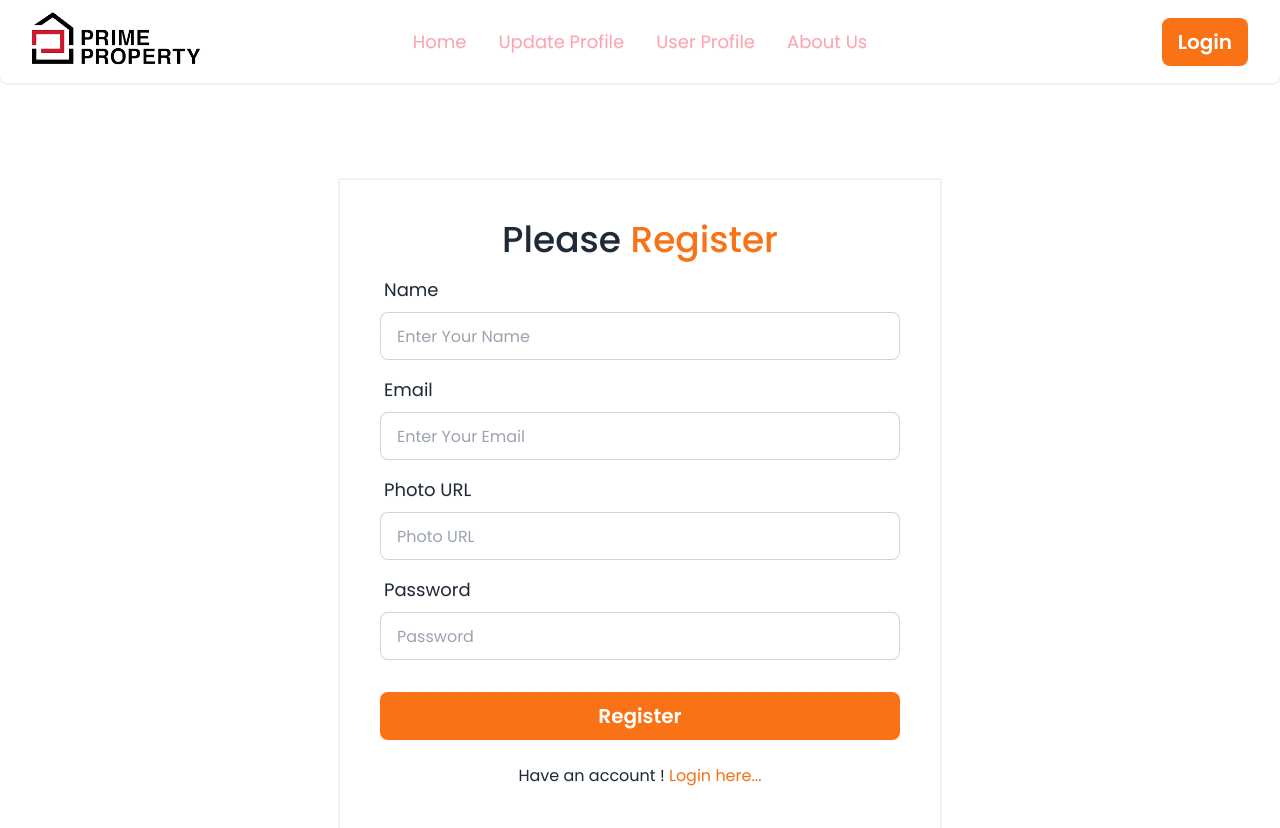
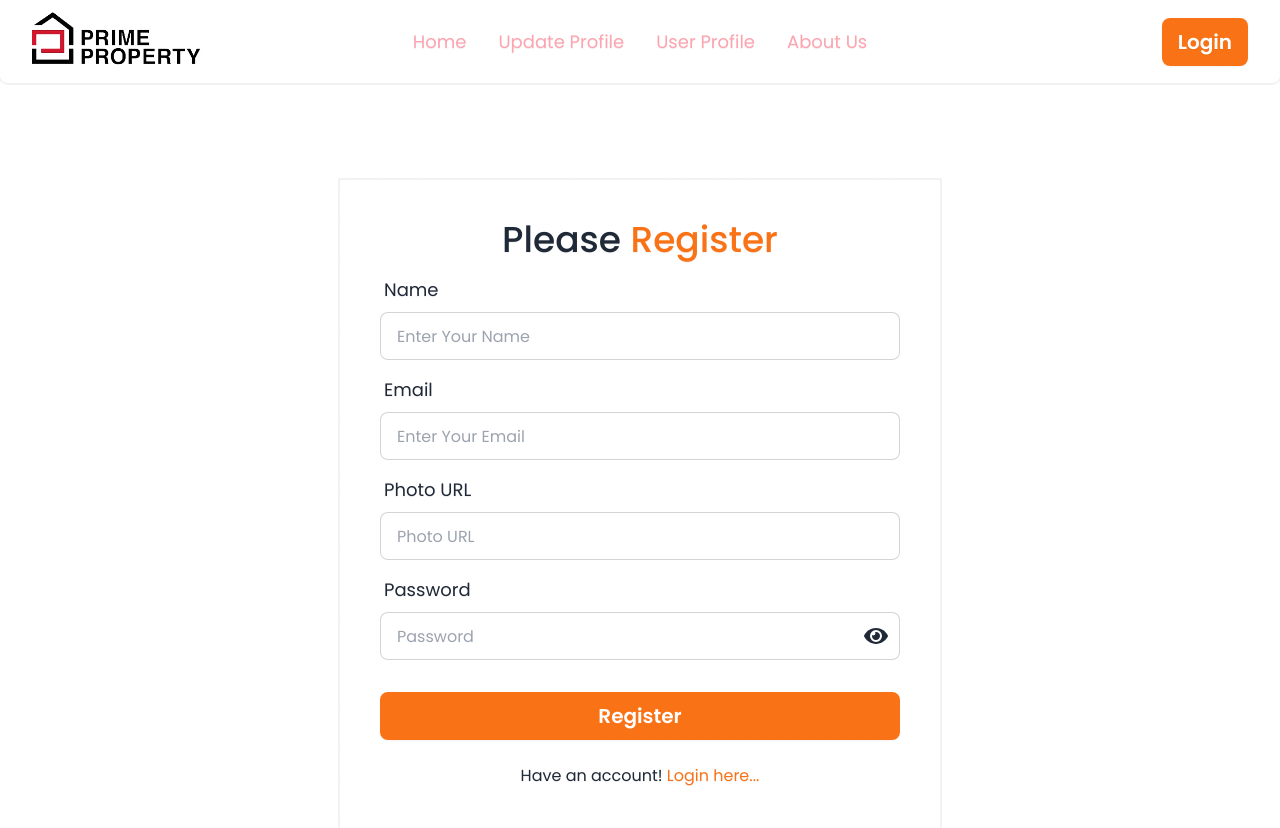
Before and after one commit to codewithToufikul/A9-Prime-Property, a React (Vite) app: page /register in a window 1280 px wide. Built offline with nearby package versions, Linux system fonts and the light colour scheme; no server answers.

Commit message:
register page password validation added

```diff
--- a/package.json
+++ b/package.json
@@ -19,6 +19,7 @@
     "react-hook-form": "^7.51.3",
     "react-icons": "^5.0.1",
     "react-router-dom": "^6.22.3",
+    "react-toastify": "^10.0.5",
     "sort-by": "^1.2.0",
     "swiper": "^11.1.0"
   },
--- a/src/Pages/Login.jsx
+++ b/src/Pages/Login.jsx
@@ -4,9 +4,12 @@ import { Link } from "react-router-dom";
 import { useContext, useEffect } from "react";
 import { useForm } from "react-hook-form";
 import { AuthContext } from "../Provider/AuthProvider";
+import React from "react";
+import { ToastContainer, toast } from "react-toastify";
+import "react-toastify/dist/ReactToastify.css";
 
 const Login = () => {
-  const {loginUser, googleLogin} = useContext(AuthContext);
+  const {loginUser, googleLogin, githubLogin} = useContext(AuthContext);
     useEffect(()=>{
         document.title= 'Login'
     },[])
@@ -28,9 +31,19 @@ const Login = () => {
     const handleGoogleLogin = () =>{
       googleLogin()
       .then(result=>{
+        toast.success("Login Success");
       })
       .catch(error=>{
         console.error(error);
+      })
+    }
+    const handleGithubLogin = () =>{
+      githubLogin()
+      .then(result=>{
+        toast.success("Login Success");
+      })
+      .catch(result=>{
+
       })
     }
   return (
@@ -81,7 +94,7 @@ const Login = () => {
                 </div>
                 <p className="  btn border-none rounded-none">Google</p>
             </button>
-            <button className=" flex">
+            <button onClick={handleGithubLogin} className=" flex">
                 <div>
                 <p className=" p-4 bg-slate-600 text-white"><FaGithub /></p>
                 </div>
@@ -90,7 +103,7 @@ const Login = () => {
         </div>
         <p className=" mt-6 text-base text-center">Don't have an account ! <Link to="/register" className=" text-orange-500">Register here...</Link></p>
       </div>
-
+      <ToastContainer />
     </div>
   );
 };
--- a/src/Pages/Register.jsx
+++ b/src/Pages/Register.jsx
@@ -1,12 +1,16 @@
 import Navbar from "./Shared/Navbar";
 import { FaGoogle, FaGithub  } from "react-icons/fa";
 import { Link } from "react-router-dom";
-import { useContext, useEffect } from "react";
+import { useContext, useEffect, useState } from "react";
 import { AuthContext } from "../Provider/AuthProvider";
 import { useForm } from "react-hook-form";
+import { FaEye } from "react-icons/fa";
+import { FaEyeSlash } from "react-icons/fa6";
 
 const Register = () => {
+  const [passError, setPassError] = useState('')
   const {creatUser} = useContext(AuthContext);
+  const [show, setShow] = useState(false);
     useEffect(()=>{
         document.title= 'Register'
     },[])
@@ -18,63 +22,72 @@ const Register = () => {
     } = useForm()
 
     const onSubmit = (data) => {
+      if(data.password.length <= 6){
+        setPassError('please provide more then 6 character password');
+        return;
+    }
+      if(!/[A-Z]/.test(data.password)){
+        setPassError('please must contain at least one uppercase letter')
+        return;
+      }
+      else if(!/[a-z]/.test(data.password)){
+        setPassError('please must contain at least one lowercase letter')
+        return;
+      }
       creatUser(data.email, data.password)
       .then(result=>{
+        setPassError('')
         console.log(result.user);
       })
       .catch(error=>{
         console.error(error);
       })
     }
+    const handlePasswordShow = () =>{
+      setShow(!show)
+    }
+
     return (
-        <div className=" min-h-screen" >
-          <div className=" md:h-[100px] h-[70px]">
+        <div className="min-h-screen">
+          <div className="md:h-[100px] h-[70px]">
             <Navbar></Navbar>
-
           </div>
-          <div className=" max-w-[600px] m-auto glass p-10 lg:mt-20">
-
+          <div className="max-w-[600px] m-auto glass p-10 lg:mt-20">
             <form onSubmit={handleSubmit(onSubmit)} className="card-body p-0">
-                <h1 className=" text-center  text-4xl font-medium">Please <span className=" text-orange-500">Register</span></h1>
+              <h1 className="text-center text-4xl font-medium">Please <span className="text-orange-500">Register</span></h1>
               <div className="form-control">
-              <label className="label text-lg">
-                Name
-              </label>
-              <input  type="name" placeholder="Enter Your Name" className="input input-bordered" {...register("fullName", { required: true })} />
-              {errors.fullName && <span className=" text-red-500">This field is required</span>}
+                <label className="label text-lg">Name</label>
+                <input type="name" placeholder="Enter Your Name" className="input input-bordered" {...register("fullName", { required: true })} />
+                {errors.fullName && <span className="text-red-500">This field is required</span>}
               </div>
               <div className="form-control">
-              <label className="label text-lg">
-                Email
-              </label>
-              <input  type="email" placeholder="Enter Your Email" className="input input-bordered" {...register("email", { required: true })} />
-              {errors.email && <span className=" text-red-500">This field is required</span>}
+                <label className="label text-lg">Email</label>
+                <input type="email" placeholder="Enter Your Email" className="input input-bordered" {...register("email", { required: true })} />
+                {errors.email && <span className="text-red-500">This field is required</span>}
               </div>
               <div className="form-control">
-              <label className="label text-lg">
-                Photo URL
-              </label>
-              <input  type="url" placeholder="Photo URL" className="input input-bordered" {...register("photoUrl", { required: true })} />
-             {errors.photoUrl && <span className=" text-red-500">This field is required</span>}
+                <label className="label text-lg">Photo URL</label>
+                <input type="url" placeholder="Photo URL" className="input input-bordered" {...register("photoUrl", { required: true })} />
+                {errors.photoUrl && <span className="text-red-500">This field is required</span>}
               </div>
               <div className="form-control">
-              <label className="label text-lg">
-                Password
-              </label>
-              <input  type="password" placeholder="Password" className="input input-bordered" {...register("password", { required: true })} />
-              {errors.password && <span className=" text-red-500">This field is required</span>}
-
+                <label className="label text-lg">Password</label>
+                <div className=" relative">
+                <input type={show ? 'password' : 'text'} placeholder="Password" className=" w-full input input-bordered" {...register("password", { required: true })} />
+                <p onClick={handlePasswordShow} className={`absolute top-3 right-3 text-2xl ${show ? 'hidden' : ''}`}><FaEye /></p>
+                <p onClick={handlePasswordShow} className={`absolute top-3 right-3 text-2xl ${!show ? 'hidden' : ''}`}><FaEyeSlash /></p>
+                </div>
+                {errors.password && <span className="text-red-500">This field is required</span>}
+                {
+                  passError ? <span className=" text-[13px] text-red-500">{passError}</span> : ''
+                }
               </div>
               <div className="form-control mt-6">
                 <button className="btn bg-orange-500 border-none text-xl text-white">Register</button>
               </div>
-
-
             </form>
-
-            <p className=" mt-6 text-base text-center">Have an account ! <Link to="/login" className=" text-orange-500">Login here...</Link></p>
+            <p className="mt-6 text-base text-center">Have an account! <Link to="/login" className="text-orange-500">Login here...</Link></p>
           </div>
-
         </div>
       );
 };
--- a/src/Provider/AuthProvider.jsx
+++ b/src/Provider/AuthProvider.jsx
@@ -2,8 +2,11 @@ import { createUserWithEmailAndPassword, onAuthStateChanged, signInWithEmailAndP
 import { createContext, useEffect, useState } from "react";
 import { auth } from "../Firebase/Firebase.confige";
 import { GoogleAuthProvider } from "firebase/auth";
+import { GithubAuthProvider } from "firebase/auth";
+
 
 const googleProvider = new GoogleAuthProvider();
+const githubProvider = new GithubAuthProvider();
 
 export const AuthContext = createContext(null);
 
@@ -23,6 +26,9 @@ const AuthProvider = ({children}) => {
     const googleLogin = () =>{
         return signInWithPopup(auth, googleProvider)
     }
+    const githubLogin = () =>{
+        return signInWithPopup(auth, githubProvider)
+    }
 
 
     useEffect(()=>{
@@ -34,7 +40,7 @@ const AuthProvider = ({children}) => {
         }
     },[])
     console.log(user);
-    const authinfo = {creatUser, loginUser, googleLogin, user, logOutUser}
+    const authinfo = {creatUser, loginUser, googleLogin, user, logOutUser, githubLogin}
     return (
         <AuthContext.Provider value={authinfo}>
             {children}
```
Also changed, not shown: 1 other file (tests, documents, lock files or other folders). Lines whose indentation alone changed are shown as unchanged.
